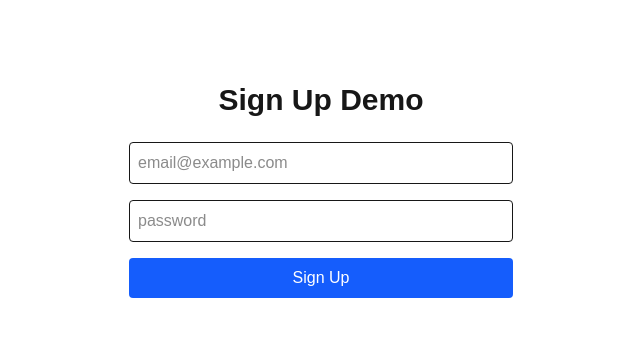
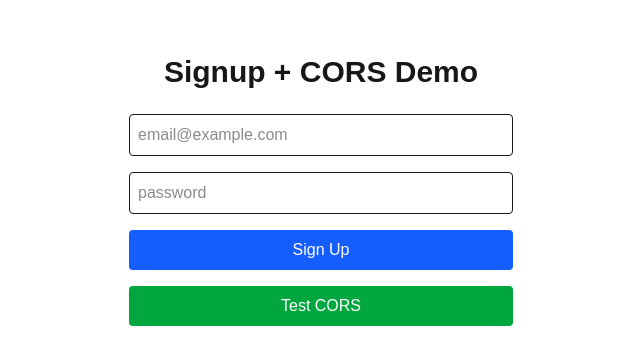
Before and after one commit to meegossh/my-finance-tracker, a Next.js app: page /auth in a window 1280 px wide. Shown: the part 210-574 px from the top of the page, without its empty margins (319-959 px from the left). Built offline with nearby package versions, Linux system fonts and the light colour scheme.

Commit message:
corstest

```diff
--- a/app/auth/page.tsx
+++ b/app/auth/page.tsx
@@ -6,9 +6,29 @@ export default function Home() {
   const [password, setPassword] = useState("");
   const [message, setMessage] = useState("");
 
+  const handleCorsTest = async () => {
+    setMessage("");
+    try {
+      const res = await fetch("https://ykxaimwvkitcrgclikej.functions.supabase.co/cors-test", {
+        method: "POST",
+        headers: {
+          "Content-Type": "application/json",
+        },
+        body: JSON.stringify({ test: true }),
+      });
+
+      const data = await res.json();
+      if (!res.ok) throw new Error(data.error || "Unexpected error");
+
+      setMessage(`✅ CORS test success: ${JSON.stringify(data)}`);
+    } catch (err) {
+      console.error(err);
+      setMessage(`❌ ${err instanceof Error ? err.message : "Unknown error"}`);
+    }
+  };
+
   const handleSignup = async () => {
-    setMessage(""); // clear previous
-
+    setMessage("");
     try {
       const res = await fetch("https://ykxaimwvkitcrgclikej.functions.supabase.co/signup", {
         method: "POST",
@@ -19,10 +39,7 @@ export default function Home() {
       });
 
       const data = await res.json();
-
-      if (!res.ok) {
-        throw new Error(data.error || "Unexpected error");
-      }
+      if (!res.ok) throw new Error(data.error || "Unexpected error");
 
       setMessage(`✅ User created: ${JSON.stringify(data.user)}`);
     } catch (err) {
@@ -33,7 +50,7 @@ export default function Home() {
 
   return (
     <main className="flex flex-col items-center justify-center min-h-screen p-4">
-      <h1 className="text-3xl mb-6 font-bold">Sign Up Demo</h1>
+      <h1 className="text-3xl mb-6 font-bold">Signup + CORS Demo</h1>
 
       <div className="flex flex-col gap-4 w-full max-w-sm">
         <input
@@ -59,6 +76,13 @@ export default function Home() {
           Sign Up
         </button>
 
+        <button
+          onClick={handleCorsTest}
+          className="bg-green-600 text-white py-2 rounded hover:bg-green-700"
+        >
+          Test CORS
+        </button>
+
         {message && (
           <div className="mt-2 text-center">
             {message}
```
Also changed, not shown: 2 other files (tests, documents, lock files or other folders).
